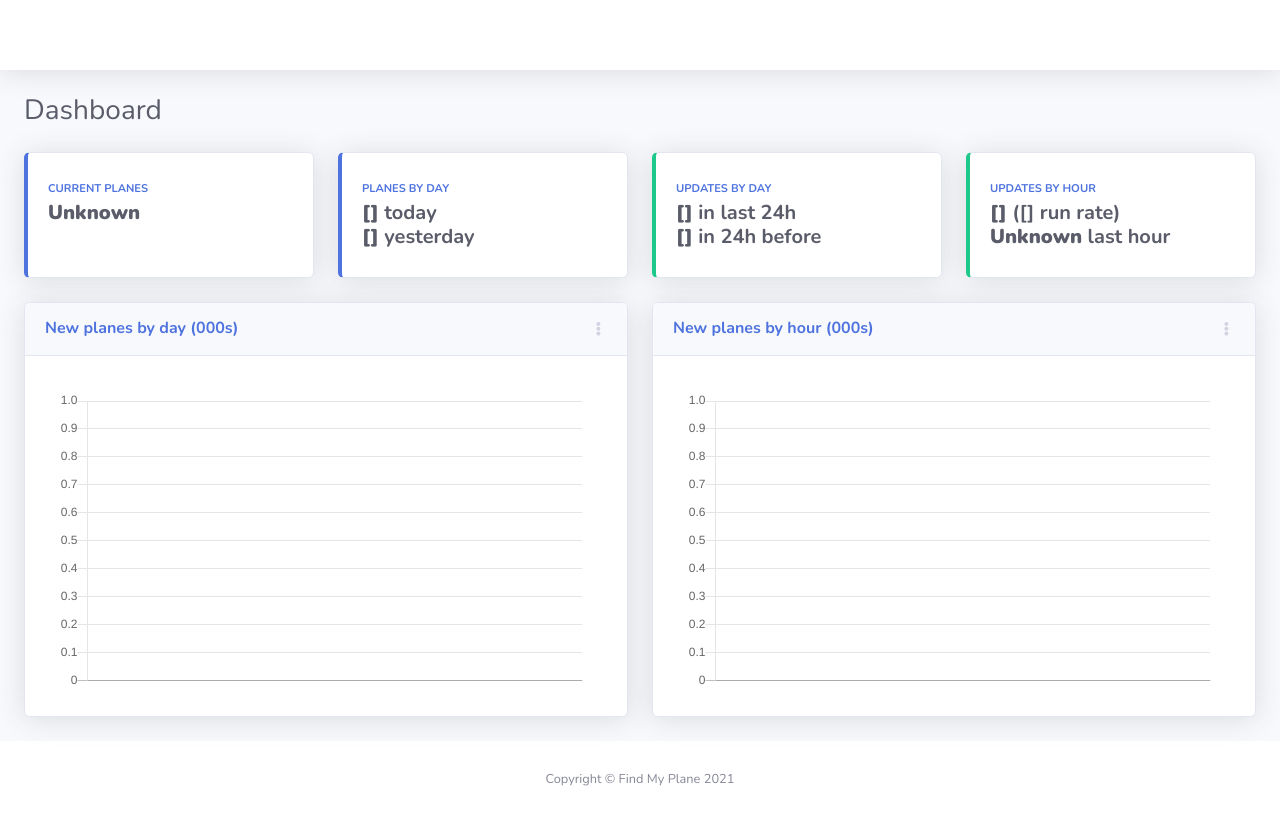
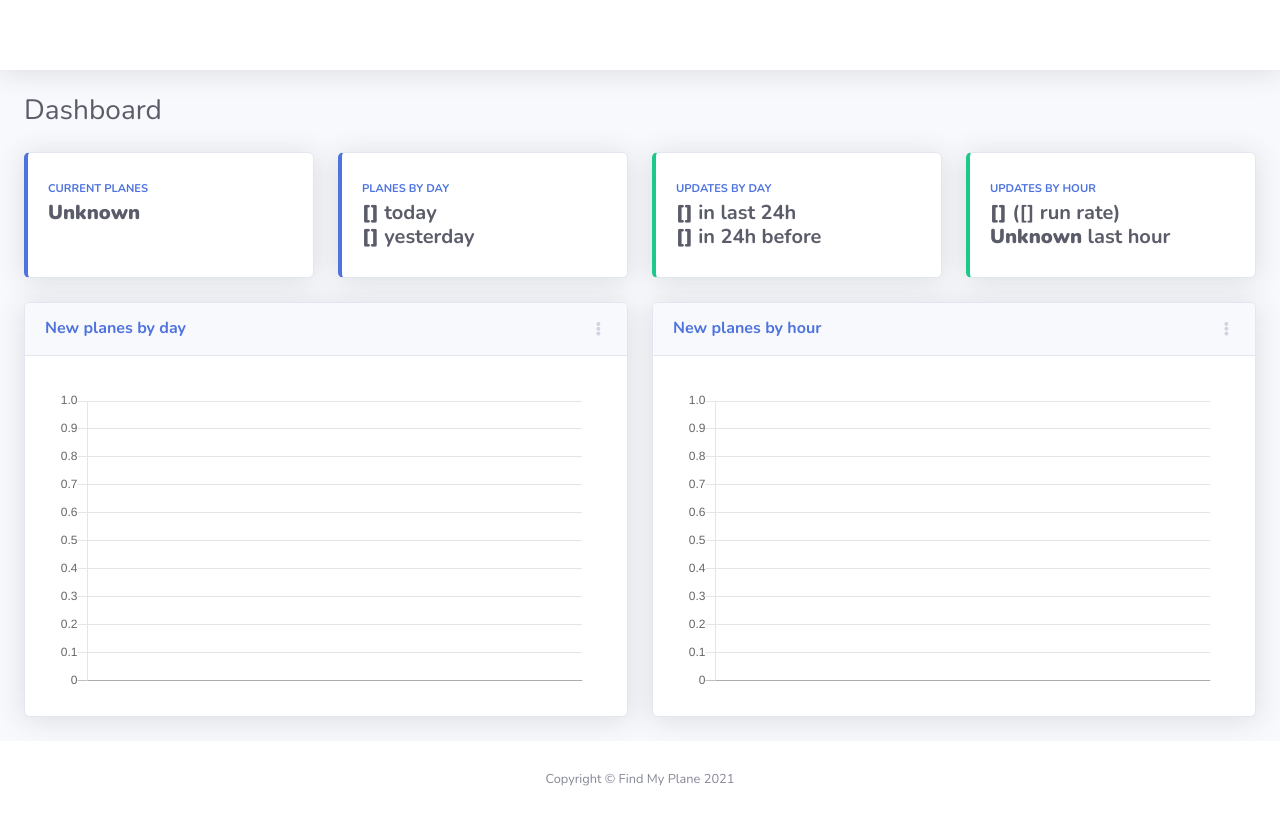
Before and after one commit to hankhank10/findmyplane-server, a Flask app: page /activity in a window 1280 px wide. Run offline with Flask 2, Linux system fonts and the light colour scheme; some libraries are stand-ins or nearby versions.

Commit message:
Small typo

```diff
--- a/templates/dashboard.html
+++ b/templates/dashboard.html
@@ -131,7 +131,7 @@
                                 <!-- Card Header - Dropdown -->
                                 <div
                                     class="card-header py-3 d-flex flex-row align-items-center justify-content-between">
-                                    <h6 class="m-0 font-weight-bold text-primary">New planes by day (000s)</h6>
+                                    <h6 class="m-0 font-weight-bold text-primary">New planes by day</h6>
                                     <div class="dropdown no-arrow">
                                         <a class="dropdown-toggle" href="#" role="button" id="dropdownMenuLink"
                                             data-toggle="dropdown" aria-haspopup="true" aria-expanded="false">
@@ -162,7 +162,7 @@
                                 <!-- Card Header - Dropdown -->
                                 <div>
                                     <div class="card-header py-3 d-flex flex-row align-items-center justify-content-between">
-                                    <h6 class="m-0 font-weight-bold text-primary">New planes by hour (000s)</h6>
+                                    <h6 class="m-0 font-weight-bold text-primary">New planes by hour</h6>
                                     <div class="dropdown no-arrow">
                                         <a class="dropdown-toggle" href="#" role="button" id="dropdownMenuLink"
                                             data-toggle="dropdown" aria-haspopup="true" aria-expanded="false">
```
